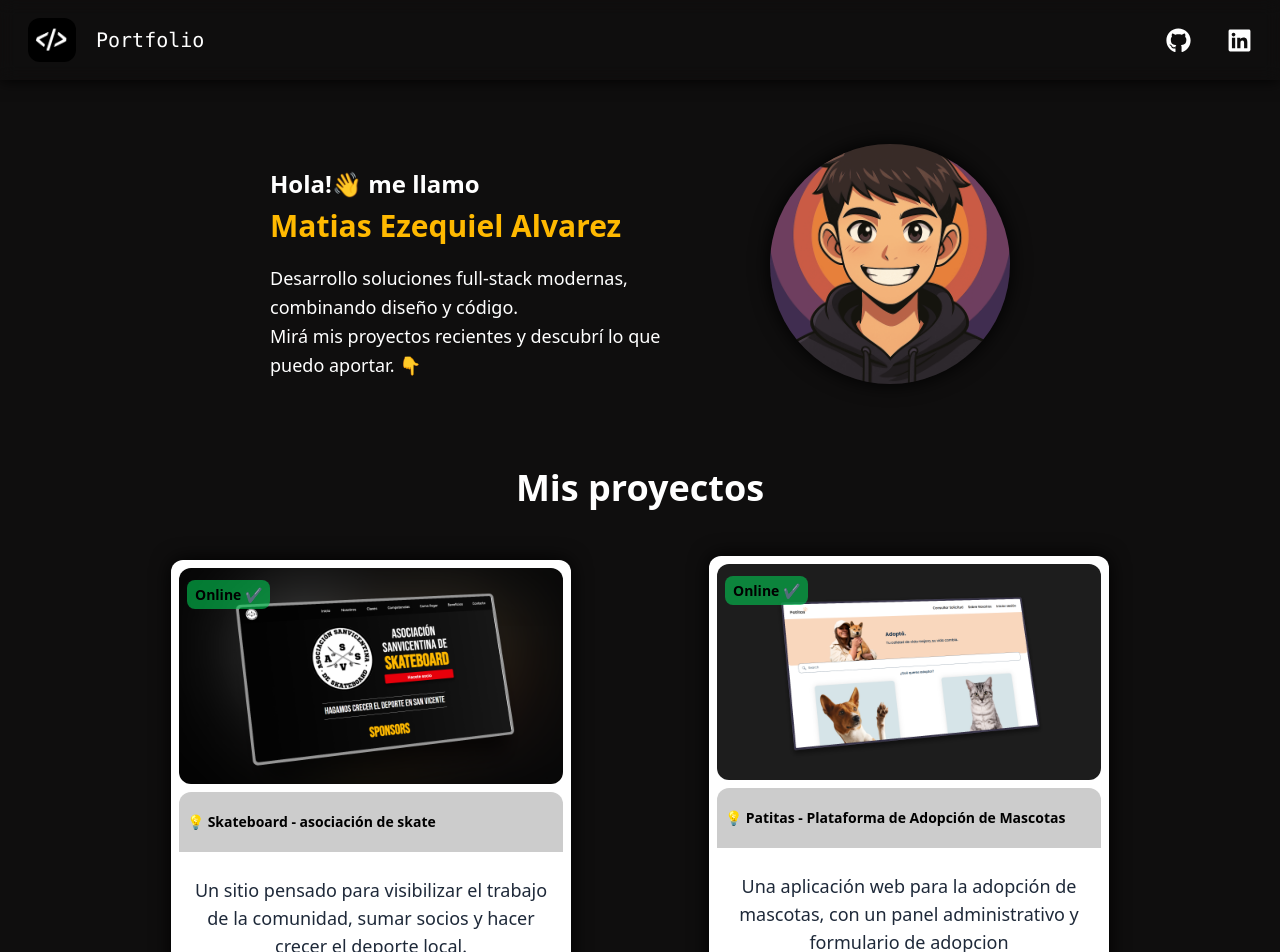
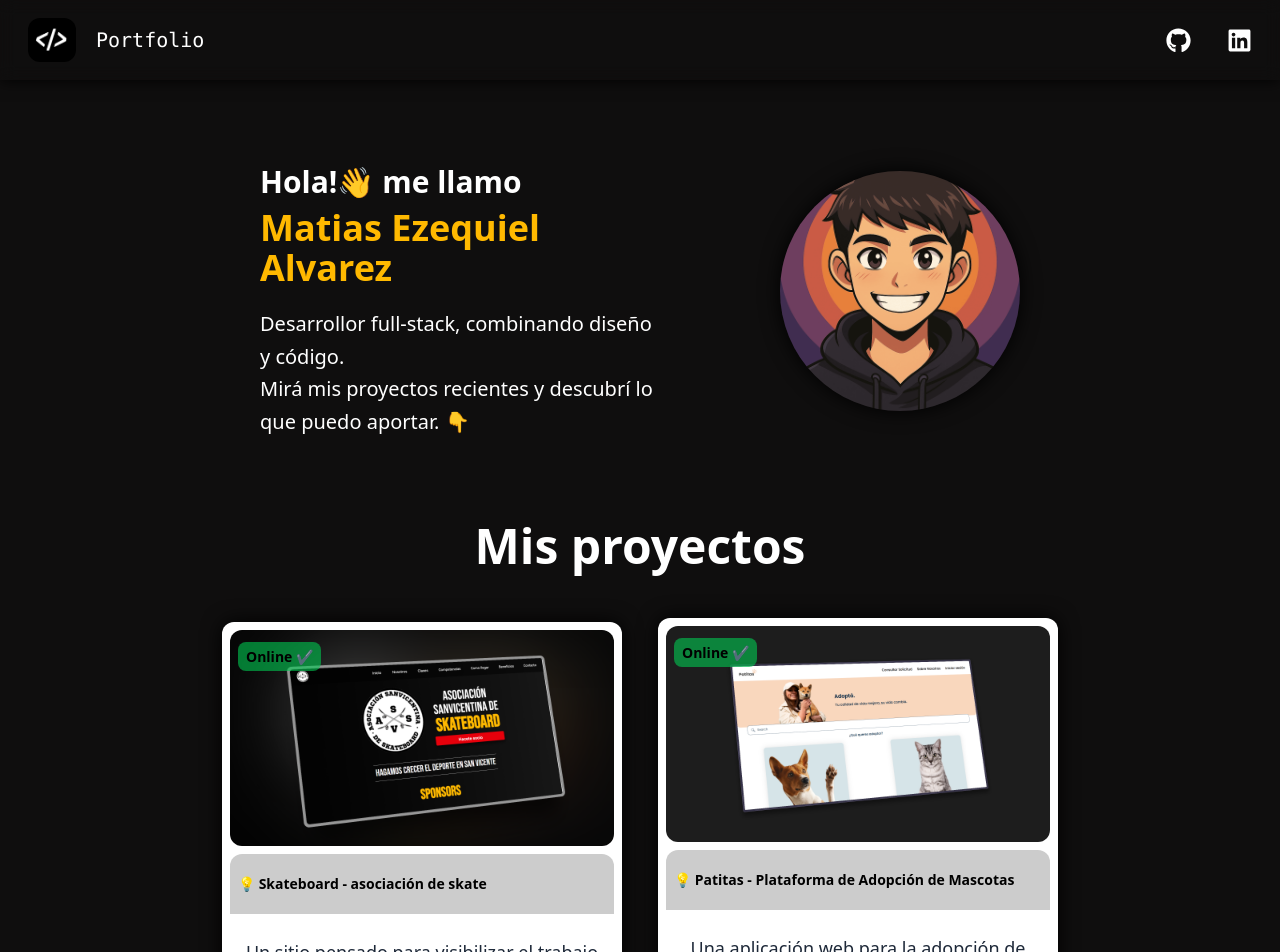
Before and after one commit to matiasDev4/portafolio, a React (Vite) app: page / in a window 1280 px wide. Shown: the top 952 px of the page. Built offline with nearby package versions, Linux system fonts and the light colour scheme.

Commit message:
add file

```diff
--- a/src/components/App.jsx
+++ b/src/components/App.jsx
@@ -2,6 +2,7 @@ import { Body } from "../components/Body.jsx"
 import { Header } from "../components/Header.jsx"
 import { Footer } from "./footer.jsx"
 import { Sobremi } from "./sobremi.jsx"
+import { Sobremi2 } from "./Sobremi2.jsx"
 
 export const  App = () => {
 
@@ -12,6 +13,7 @@ export const  App = () => {
         <div className="flex justify-center">
             <Body />
         </div>
+        <Sobremi2 />
         <Footer />
         </>
     )
--- a/src/components/Body.jsx
+++ b/src/components/Body.jsx
@@ -78,10 +78,10 @@ export const Body = () => {
     },
 ]
     return (
-        <section className="w-full my-5">
-            <h1 className="text-4xl text-center text-white font-bold">Mis proyectos</h1>
+        <section className="w-full my-5 flex flex-col items-center">
+            <h1 className="text-5xl text-center text-white font-bold">Mis proyectos</h1>
             <div className="my-10 grid grid-cols-1 lg:grid-cols-2 md:grid-cols-2 2xl:grid-cols-3 gap-x-5 gap-y-5 lg:mx-10 md:mx-16 xl:mx-28 place-items-center
-        md:max-w-[1200px]">
+        md:max-w-[1200px] ">
             {
                 cards.map(index =>
                 <div className="bg-white m-2 h-auto rounded-xl shadow-[0px_0px_20px_black] lg:max-w-[400px]
--- /dev/null
+++ b/src/components/Sobremi2.jsx
@@ -0,0 +1,19 @@
+export const Sobremi2 = () =>{
+    return (
+        <section className="max-w-[800px] mx-auto">
+            <h1 className="text-white text-center text-3xl lg:text-5xl pb-10 font-bold">Sobre mi</h1>
+            <div className="border-t-2 border-b-2 border-amber-500 p-5 shadow-[0px_0px_30px_black] rounded-xl">
+                <p className="text-white text-xl lg:text-2xl leading-relaxed font-light pl-2">
+                Soy desarrollador full-stack, arranqué por el lado del frontend, pero al principio me costaba bastante entender JavaScript. <br />
+                Eso me llevó a probar con backend usando Python y FastAPI, y ahí todo empezó a tener más sentido. Gracias a eso, pude volver al frontend con otra cabeza,
+                y hoy desarrollo aplicaciones completas que conectan bien todas las piezas. <br /> <br />
+
+                Uso tecnologías como React, TypeScript, Tailwind y del lado del backend Python con FastAPI y base de datos. Me gusta enfocarme en que las cosas funcionen bien,
+                con lógica clara y buena experiencia para el usuario. <br /><br />Trato de escribir código prolijo, mantener buenas prácticas, y sigo aprendiendo todo el tiempo.
+
+                Estoy buscando formar parte de un equipo donde pueda seguir creciendo, aportar lo que sé y sumar en proyectos que tengan impacto real.
+                </p>
+            </div>
+        </section>
+    )
+}
--- /dev/null
+++ b/src/components/Tecnologias.jsx
@@ -0,0 +1,9 @@
+export const Tecnologias = () =>{
+    return (
+        <>
+        <div>
+
+        </div>
+        </>
+    )
+}
--- a/src/components/sobremi.jsx
+++ b/src/components/sobremi.jsx
@@ -2,19 +2,19 @@ export const Sobremi  = () =>{
     return (
         <>
             <section className="w-full my-[4rem]">
-                <div className="text-white flex flex-col-reverse lg:flex-row items-center lg:justify-center lg:gap-x-25">
+                <div className="text-white flex flex-col-reverse lg:flex-row items-center lg:justify-center lg:gap-x-30 gap-y-10">
                     <div className="w-80 text-left px-4 lg:w-100 lg:p-0">
                         <div className="my-5 ">
-                            <h2 className="text-xl font-bold my-1 md:text-2xl">Hola!👋 me llamo</h2>
+                            <h2 className="text-2xl font-bold my-1 md:text-3xl">Hola!👋 me llamo</h2>
                             <h1
-                            className="text-2xl font-bold my-2 md:text-3xl text-amber-400"
+                            className="text-3xl font-bold my-2 md:text-4xl text-amber-400"
                             >Matias Ezequiel Alvarez</h1>
                         </div>
 
                         <p
-                        className="text-md font-medium md:text-lg leading-relaxed"
+                        className="text-lg font-medium md:text-xl leading-relaxed"
                         >
-                            Desarrollo soluciones full-stack modernas, combinando diseño y código. <br />
+                            Desarrollor full-stack, combinando diseño y código. <br />
                             Mirá mis proyectos recientes y descubrí lo que puedo aportar. 👇
                         </p>
                     </div>
```
